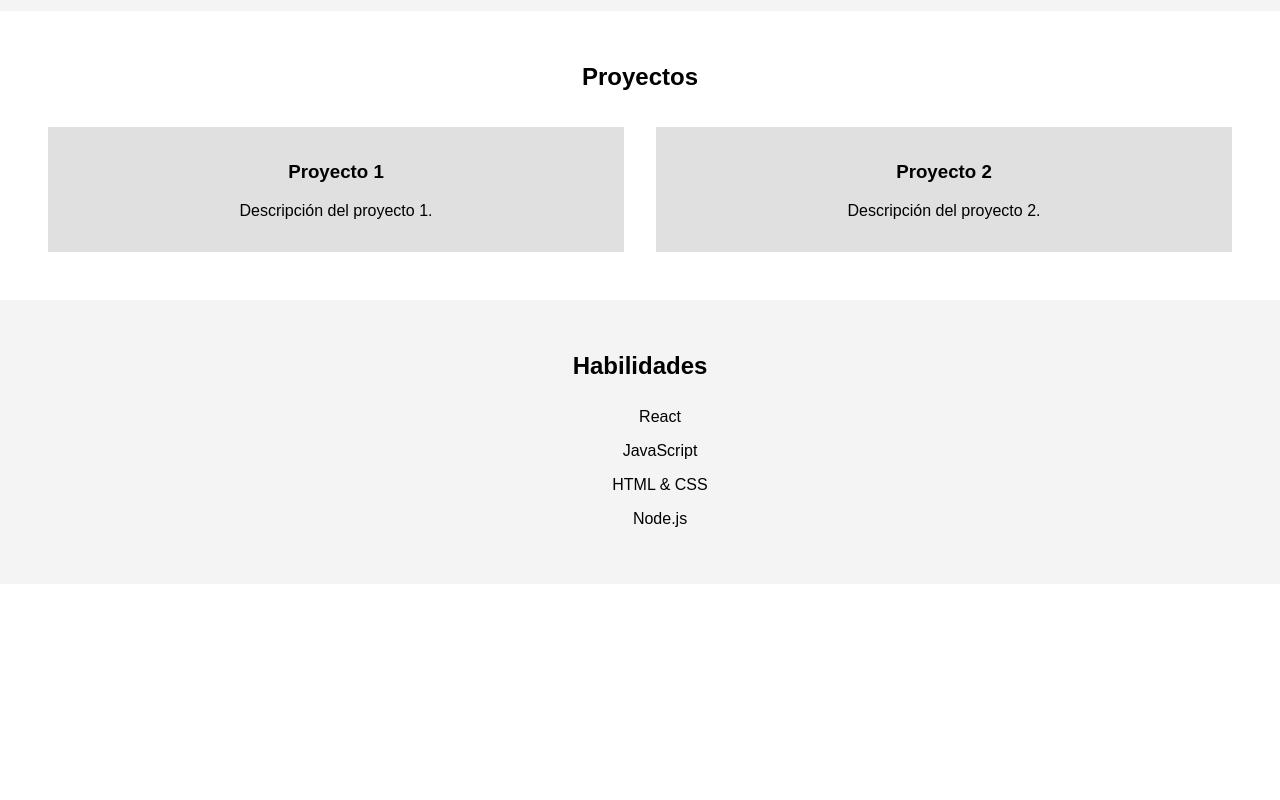
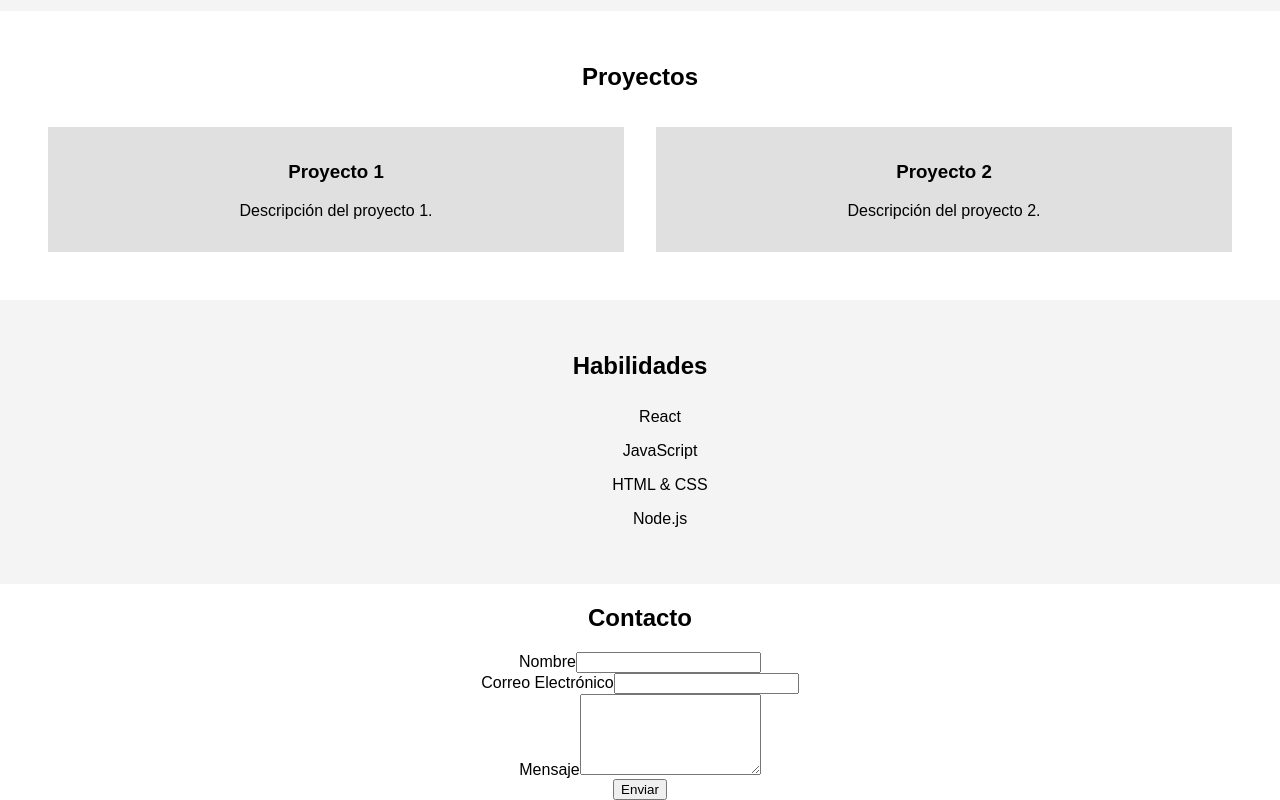
Before and after one commit to dajosugo/dajosugo99, a React (Create React App) app: page / in a window 1280 px wide. Shown: the part 237-1037 px from the top of the page. Before the commit the page ends 821 px from the top, so only its background shows below. Built offline with nearby package versions, Linux system fonts and the light colour scheme.

Commit message:
add contact page

```diff
--- a/src/App.js
+++ b/src/App.js
@@ -3,6 +3,7 @@
 import AboutMe from './components/AboutMe.js';
 import Projects from './components/Projects';
 import Skills from './components/Skills';
+import Contact from './components/Contact';
 import './App.css';
 
 function App() {
@@ -12,6 +13,7 @@
       <AboutMe />
       <Projects />
       <Skills />
+      <Contact />
     </div>
   );
 }
--- /dev/null
+++ b/src/components/Contact.js
@@ -0,0 +1,27 @@
+import React from 'react';
+import './App.css';
+
+const Contact = () => {
+  return (
+    <section id="contact" className="contact-section">
+      <h2>Contacto</h2>
+      <form className="contact-form">
+        <div className="form-group">
+          <label htmlFor="name">Nombre</label>
+          <input type="text" id="name" name="name" required />
+        </div>
+        <div className="form-group">
+          <label htmlFor="email">Correo Electrónico</label>
+          <input type="email" id="email" name="email" required />
+        </div>
+        <div className="form-group">
+          <label htmlFor="message">Mensaje</label>
+          <textarea id="message" name="message" rows="5" required></textarea>
+        </div>
+        <button type="submit">Enviar</button>
+      </form>
+    </section>
+  );
+};
+
+export default Contact;
```
